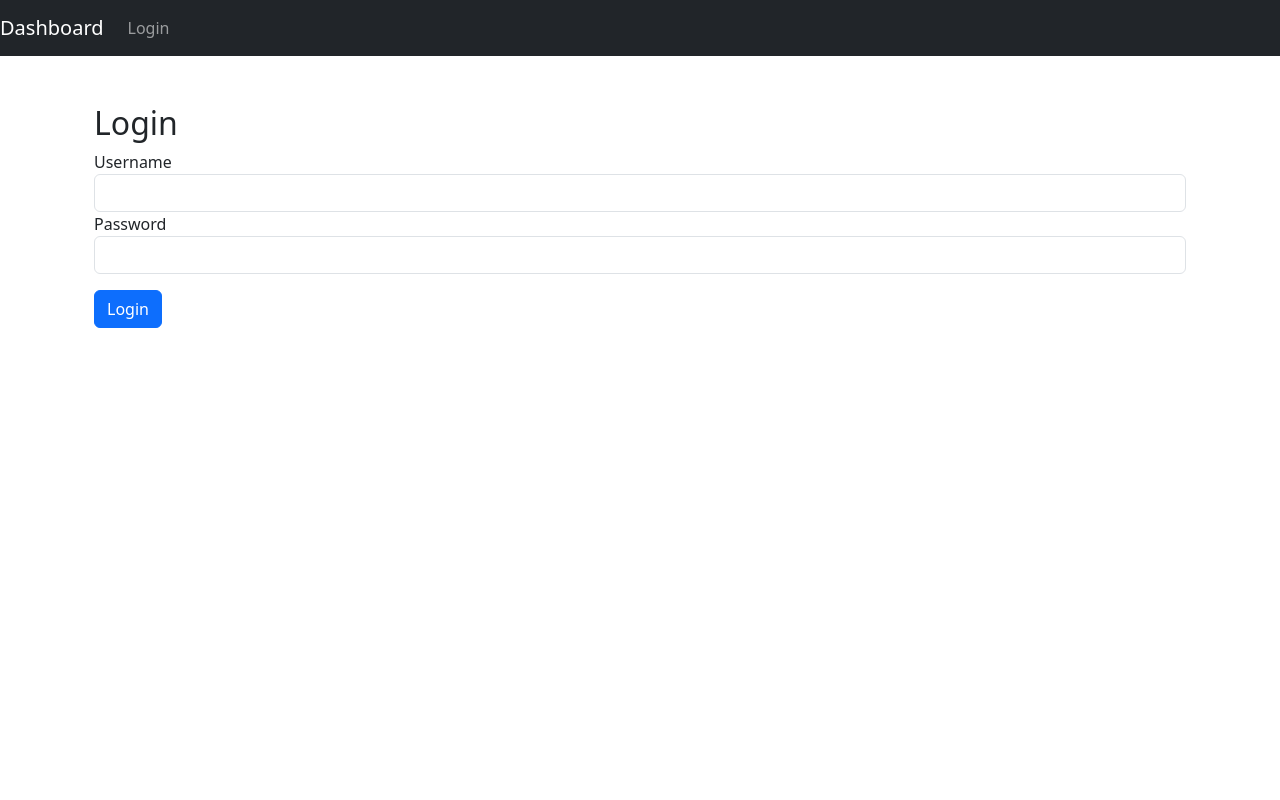
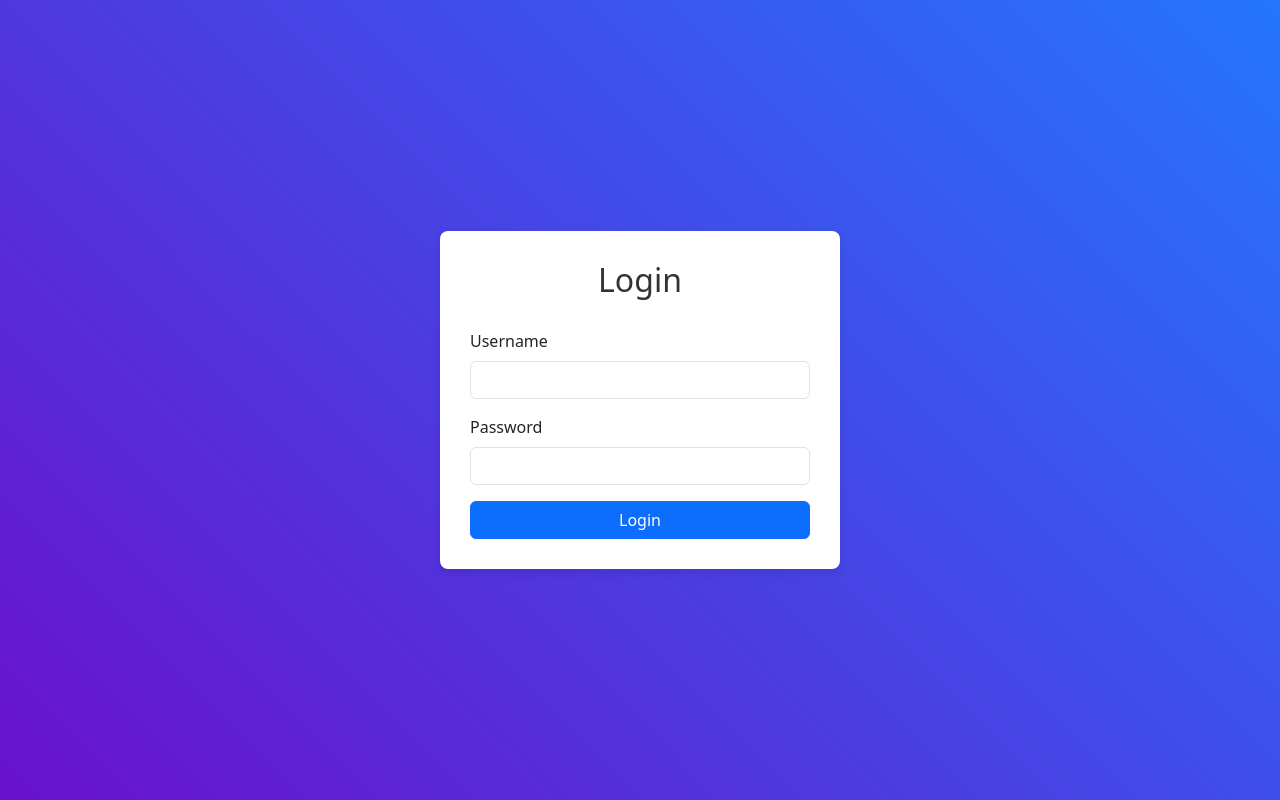
Before and after one commit to vincenzo0203/Blockchain-ESP32, a Django app: page /accounts/login/ in a window 1280 px wide. Run offline with Django 5.2, Linux system fonts and the light colour scheme; parts of the project's set-up code (start-up, migrations or seed data) failed here and were passed over.

Commit message:
modifica layout login

```diff
--- a/accounts/templates/accounts/login.html
+++ b/accounts/templates/accounts/login.html
@@ -1,19 +1,71 @@
-{% extends 'base_generic.html' %}
+<!DOCTYPE html>
+<html lang="it">
+<head>
+    <meta charset="UTF-8">
+    <meta name="viewport" content="width=device-width, initial-scale=1.0">
+    <title>Login</title>
+    <link href="https://cdn.jsdelivr.net/npm/bootstrap@5.3.0-alpha1/dist/css/bootstrap.min.css" rel="stylesheet">
+    <style>
+        /* Sfondo con effetto gradiente */
+        body {
+            background: linear-gradient(45deg, #6a11cb, #2575fc);
+            height: 100vh;
+            margin: 0;
+            display: flex;
+            justify-content: center;
+            align-items: center;
+        }
 
-{% block content %}
-  <div class="container mt-5">
+        .login-container {
+            max-width: 400px;
+            width: 100%;
+            background-color: #ffffff;
+            padding: 30px;
+            border-radius: 8px;
+            box-shadow: 0 4px 8px rgba(0, 0, 0, 0.1);
+        }
+
+        h2 {
+            text-align: center;
+            margin-bottom: 30px;
+            color: #333;
+        }
+
+        .btn-primary {
+            width: 100%;
+        }
+
+        .alert {
+            margin-top: 20px;
+        }
+    </style>
+</head>
+<body>
+    <div class="login-container">
         <h2>Login</h2>
         <form method="POST">
             {% csrf_token %}
-      <div class="form-group">
-        <label for="username">Username</label>
+            <div class="mb-3">
+                <label for="username" class="form-label">Username</label>
                 <input type="text" class="form-control" id="username" name="username" required>
             </div>
-      <div class="form-group">
-        <label for="password">Password</label>
+            <div class="mb-3">
+                <label for="password" class="form-label">Password</label>
                 <input type="password" class="form-control" id="password" name="password" required>
             </div>
-      <button type="submit" class="btn btn-primary mt-3">Login</button>
+            <button type="submit" class="btn btn-primary">Login</button>
         </form>
+
+        {% if messages %}
+            <div class="alert alert-danger mt-3">
+                {% for message in messages %}
+                    <p>{{ message }}</p>
+                {% endfor %}
             </div>
-{% endblock %}
+        {% endif %}
+    </div>
+
+    <script src="https://cdn.jsdelivr.net/npm/@popperjs/core@2.11.6/dist/umd/popper.min.js"></script>
+    <script src="https://cdn.jsdelivr.net/npm/bootstrap@5.3.0-alpha1/dist/js/bootstrap.min.js"></script>
+</body>
+</html>
```
Also changed, not shown: db.sqlite3. Lines whose indentation alone changed are shown as unchanged.
